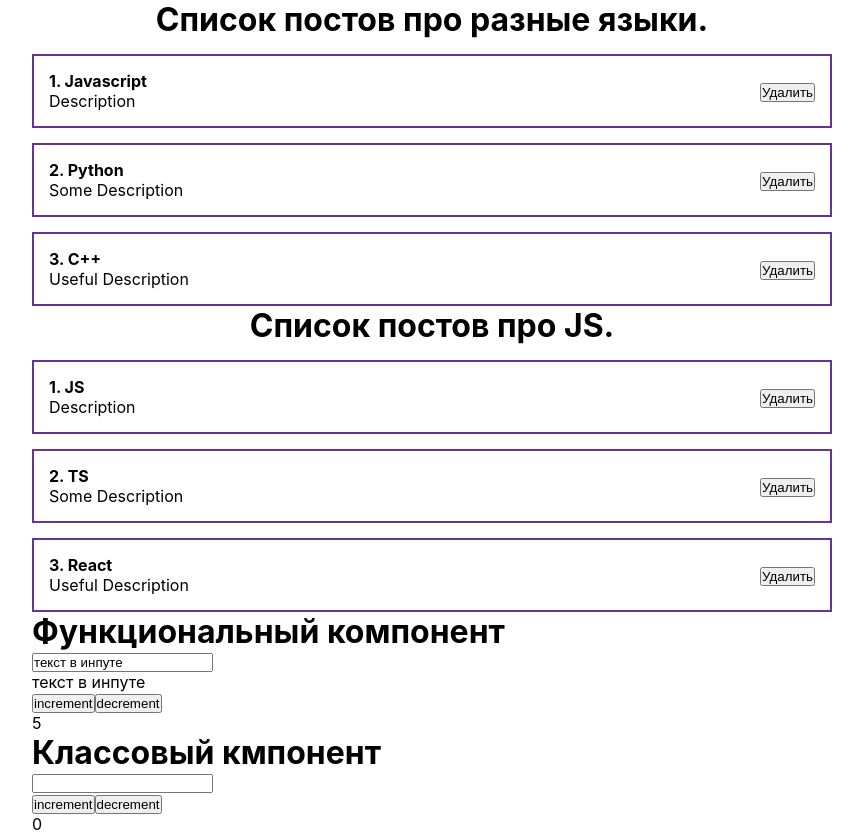
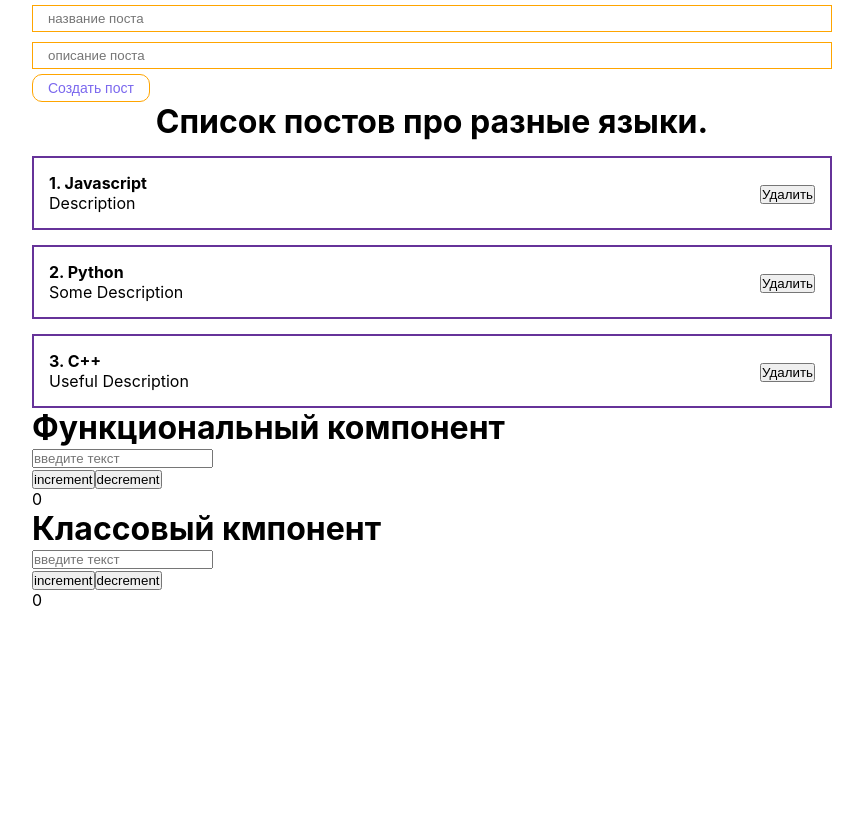
Before and after one commit to viacheslavorlov/react-fundamental-course, a React (Create React App) app: page / in a window 1280 px wide. Shown: the whole page, without its empty margins (208-1071 px from the left). After the commit the page ends 800 px from the top, so only its background shows below. Built offline with nearby package versions, Linux system fonts and the light colour scheme.

Commit message:
react fundamentals 2 часть

```diff
--- a/src/App.js
+++ b/src/App.js
@@ -4,6 +4,8 @@
 import ClassCounter from "./components/ClassCounter";
 
 import PostList from "./components/PostList";
+import MyButton from "./components/UI/button/MyButton";
+import MyInput from "./components/UI/input/MyInput";
 
 function App() {
     const [posts, setPosts] = useState(
@@ -14,18 +16,27 @@
         ]
     );
 
-	const [posts2, setPosts2] = useState(
-		[
-			{id: 1, title: 'JS', body: 'Description'},
-			{id: 2, title: 'TS', body: 'Some Description'},
-			{id: 3, title: 'React', body: 'Useful Description'}
-		]
-	);
+    const [title, setTitle] = useState('');
+
+    const addNewPost = (e) => {
+        e.preventDefault();
+        console.log(title);
+    }
 
     return (
         <div className="App">
+            <form>
+                {/*Управляемый компонент*/}
+                <MyInput
+                    type="text"
+                    placeholder={'название поста'}
+                    value={title}
+                    onChange={e => setTitle(e.target.value)}
+                />
+                <MyInput type="text" placeholder={'описание поста'}/>
+                <MyButton onClick={addNewPost}>Создать пост</MyButton>
+            </form>
             <PostList list={posts} title={'Список постов про разные языки'}/>
-			<PostList list={posts2} title={'Список постов про JS'}/>
             <Counter/>
             <ClassCounter/>
         </div>
--- a/src/components/ClassCounter.js
+++ b/src/components/ClassCounter.js
@@ -30,6 +30,7 @@
 			<div>
 				<h1>Классовый кмпонент</h1>
 				<input
+					placeholder={'введите текст'}
 					type="text"
 					value={this.state.value}
 					onChange={event => this.setValue(event.target.value)}/> {/* двустороннее связывание - value элемента
--- a/src/components/Counter.js
+++ b/src/components/Counter.js
@@ -2,8 +2,8 @@
 import {useState} from "react";
 
 const Counter = () => {
-	const [likes, setLikes] = useState(5); //* состояние 1
-	const [value, setValue] = useState('текст в инпуте'); //* состояние 2
+	const [likes, setLikes] = useState(0); //* состояние 1
+	const [value, setValue] = useState(''); //* состояние 2
 
 	function increment() {
 		setLikes(likes + 1);
@@ -17,6 +17,7 @@
 		<div>
 			<h1>Функциональный компонент</h1>
 			<input
+				placeholder={'введите текст'}
 				type="text"
 				value={value}
 				onChange={event => setValue(event.target.value)}/> {/* двустороннее связывание - value элемента
--- /dev/null
+++ b/src/components/UI/button/MyButton.js
@@ -0,0 +1,12 @@
+import React from 'react';
+import classes from "./MyButton.module.css";
+
+const MyButton = ({children, ...props}) => {
+    return (
+        <button {...props} className={classes.myBtn}>
+            { children }
+        </button>
+    );
+};
+
+export default MyButton;
--- /dev/null
+++ b/src/components/UI/button/MyButton.module.css
@@ -0,0 +1,9 @@
+.myBtn {
+    padding: 5px 15px;
+    color: mediumslateblue;
+    font-size: 14px;
+    background-color: transparent;
+    cursor: pointer;
+    border: 1px solid orange;
+    border-radius: 10px;
+}
--- /dev/null
+++ b/src/components/UI/input/MyInput.js
@@ -0,0 +1,10 @@
+import React from 'react';
+import classes from "./MyInput.module.css";
+
+const MyInput = (props) => {
+    return (
+        <input type='text' className={classes.myInput} {...props}/>
+    );
+};
+
+export default MyInput;
--- /dev/null
+++ b/src/components/UI/input/MyInput.module.css
@@ -0,0 +1,6 @@
+.myInput {
+    width: 100%;
+    padding: 5px 15px;
+    margin: 5px 0;
+    border: 1px solid orange;
+}
```
Lines whose indentation alone changed are shown as unchanged.
